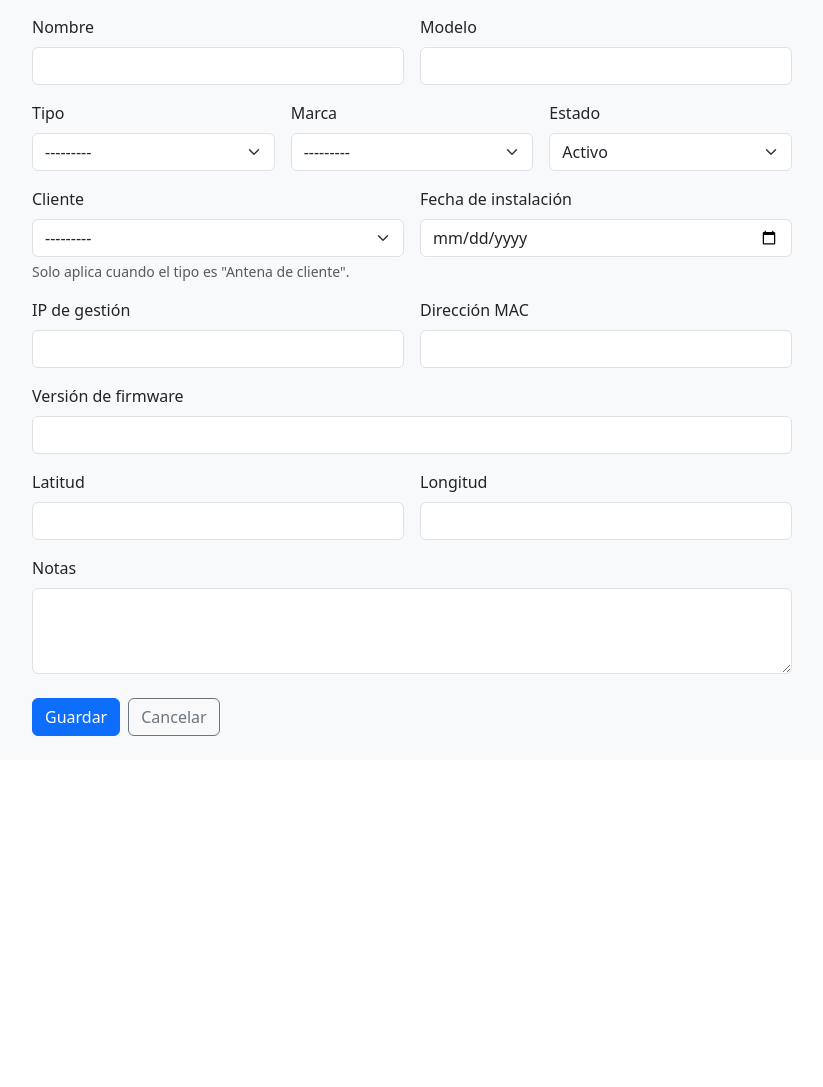
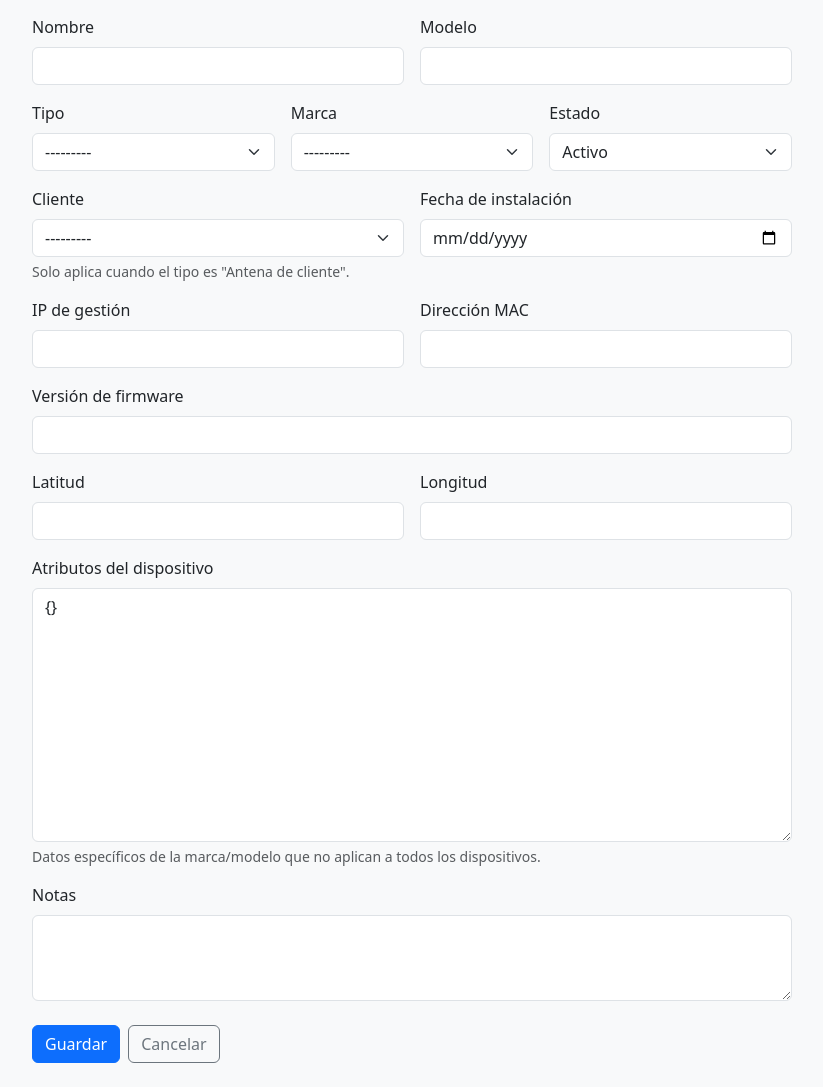
Before and after one commit to hitbit72/wisp_portal, a Django app: page /red/sectores/1/dispositivos/nuevo/ in a window 1280 px wide. Shown: the part 151-1238 px from the top of the page, without its empty margins (50-873 px from the left). Before the commit the page ends 887 px from the top, so only its background shows below. Run offline with Django 5.2, Linux system fonts and the light colour scheme; a user stored in the database is signed in; tables that the repository leaves empty hold one stand-in row (values such as "Sample post"); some libraries are stand-ins or nearby versions.

Commit message:
atributos_extrs

```diff
--- a/templates/red/form_dispositivo.html
+++ b/templates/red/form_dispositivo.html
@@ -57,6 +57,11 @@
             {{ form.longitud }}
         </div>
         <div class="col-12">
+            <label class="form-label">Atributos del dispositivo</label>
+            {{ form.atributos_extra }}
+            <div class="form-text">Datos específicos de la marca/modelo que no aplican a todos los dispositivos.</div>
+        </div>
+        <div class="col-12">
             <label class="form-label">Notas</label>
             {{ form.notas }}
         </div>
```
